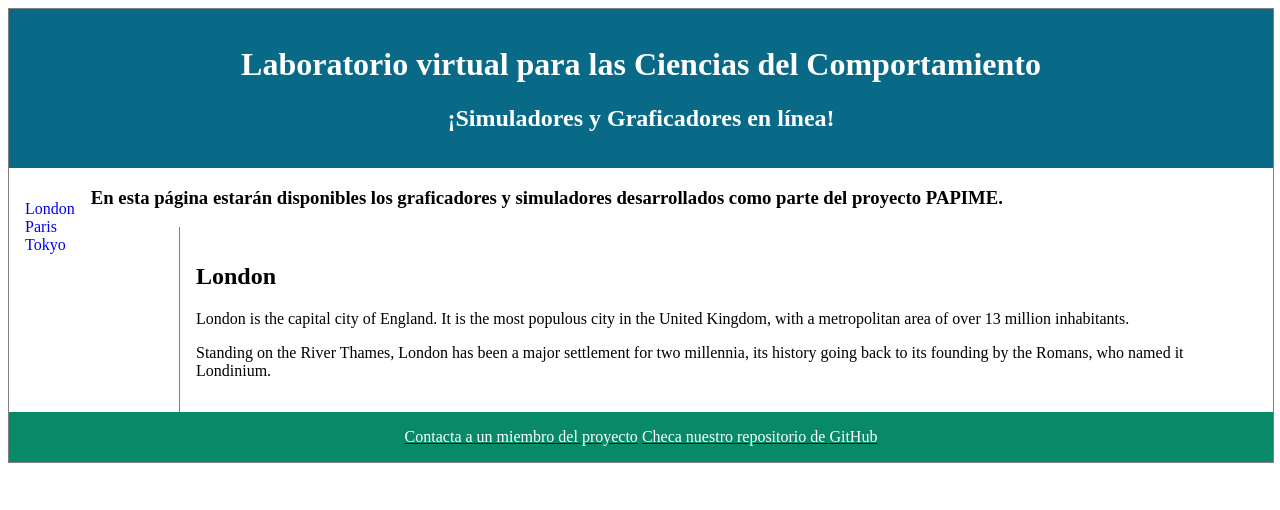
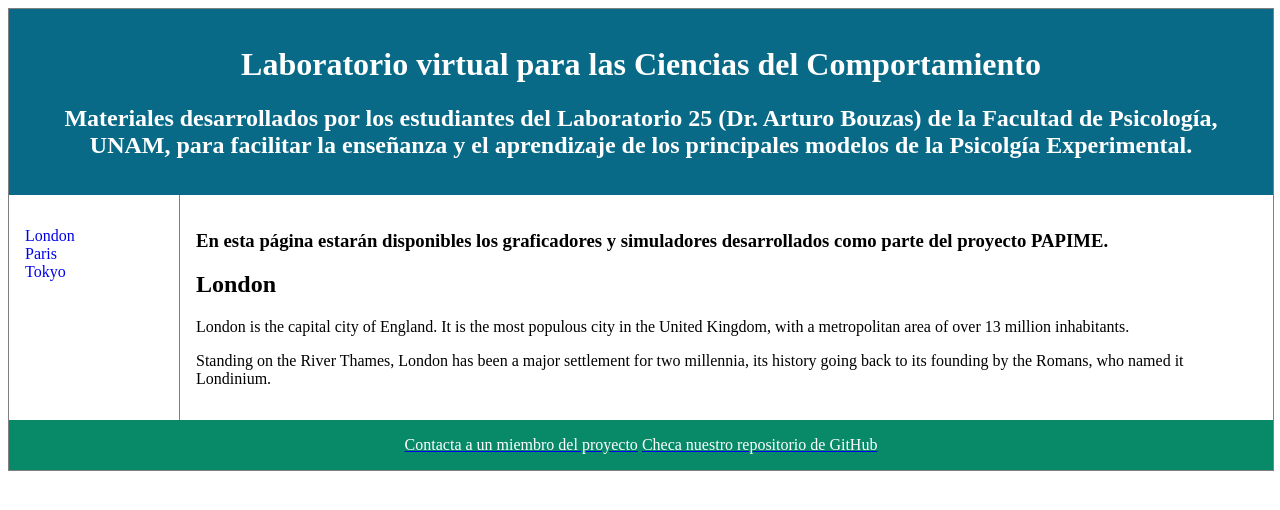
Before and after one commit to BouzasLab25/bouzaslab25.github.io, a Jekyll site: the page built from aboutPAPIME/index.html, in a window 1280 px wide. Shown: the top 510 px of the page. Built offline with Jekyll 4.4.1, drawn with Linux system fonts in a browser that asks for light colours.

Commit message:
Update papime.html

```diff
--- a/_layouts/papime.html
+++ b/_layouts/papime.html
@@ -53,7 +53,7 @@ article {
 <div class="container">
 <header>
    <h1>Laboratorio virtual para las Ciencias del Comportamiento</h1>
-	<h2>¡Simuladores y Graficadores en línea!</h2>
+	<h2>Materiales desarrollados por los estudiantes del Laboratorio 25 (Dr. Arturo Bouzas) de la Facultad de Psicología, UNAM, para facilitar la enseñanza y el aprendizaje de los principales modelos de la Psicolgía Experimental.</h2>
 
 </header>
 
@@ -65,10 +65,9 @@ article {
   </ul>
 </nav>
 
-
+<article>
 	{{ content }}
 
-<article>
   <h1>London</h1>
   <p>London is the capital city of England. It is the most populous city in the  United Kingdom, with a metropolitan area of over 13 million inhabitants.</p>
   <p>Standing on the River Thames, London has been a major settlement for two millennia, its history going back to its founding by the Romans, who named it Londinium.</p>
```
